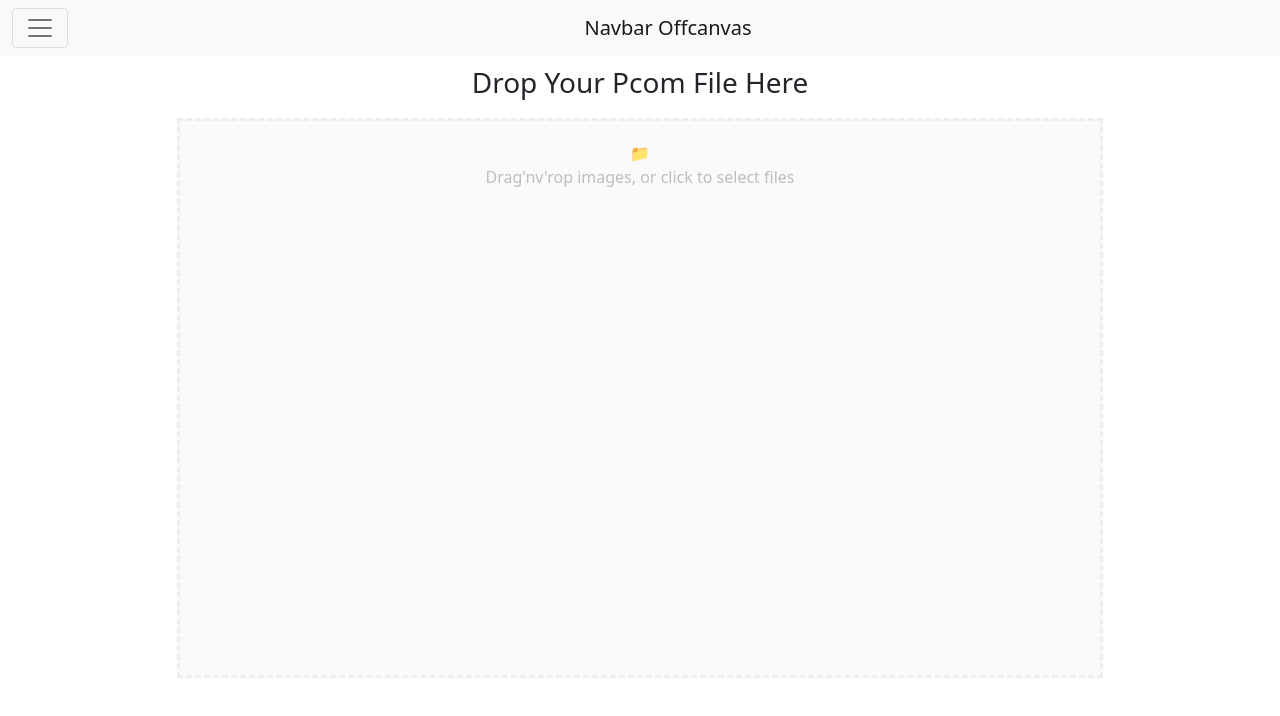
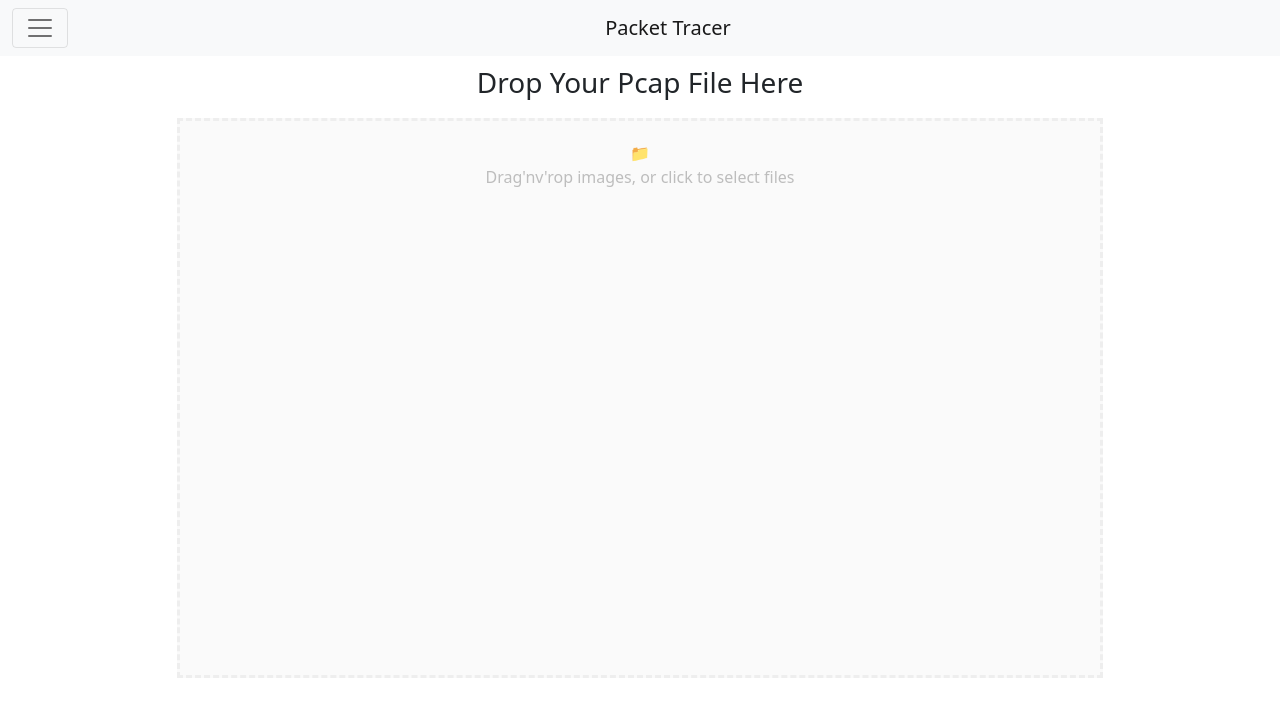
Before and after one commit to YadavGulshan/packet-analyzer, a Next.js app: page / in a window 1280 px wide. Shown: the top 716 px of the page. Built offline with nearby package versions, Linux system fonts and the light colour scheme.

Commit message:
ssh commit

```diff
--- a/components/DropFile.tsx
+++ b/components/DropFile.tsx
@@ -12,7 +12,7 @@ export const DropFile = () => {
 
   return (
     <div>
-      <h3 className="_title1">Drop Your Pcom File Here</h3>
+      <h3 className="_title1">Drop Your Pcap File Here</h3>
       <Dropzone
         onDrop={handleDrop}
         accept="image/*"
--- a/components/Navbar.tsx
+++ b/components/Navbar.tsx
@@ -17,7 +17,7 @@ export const NavBar = () => {
         <Container fluid>
           <Navbar.Toggle aria-controls="offcanvasNavbar" />
           <Navbar.Brand href="#" className="mx-auto middle_title">
-            Navbar Offcanvas
+            Packet Tracer
           </Navbar.Brand>
 
           <Navbar.Offcanvas
@@ -27,7 +27,7 @@ export const NavBar = () => {
           >
             <Offcanvas.Header closeButton>
               <Offcanvas.Title id="offcanvasNavbarLabel">
-                Offcanvas
+                Packet Tracer
               </Offcanvas.Title>
             </Offcanvas.Header>
             <Offcanvas.Body>
```
